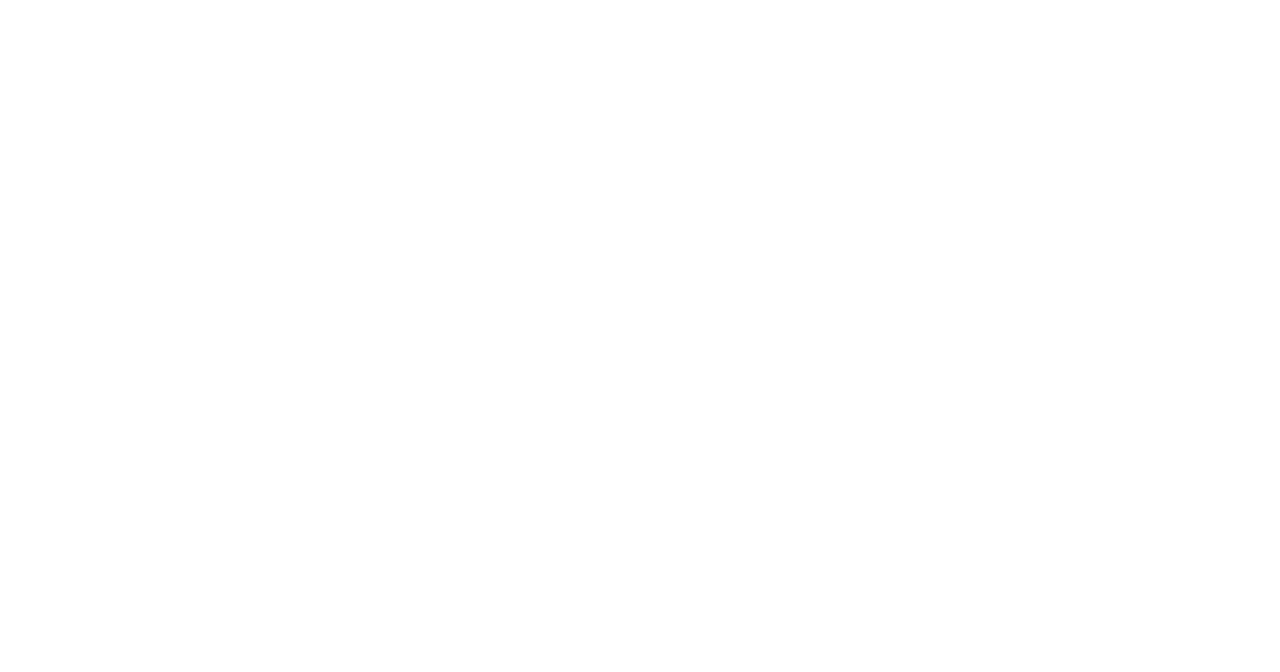
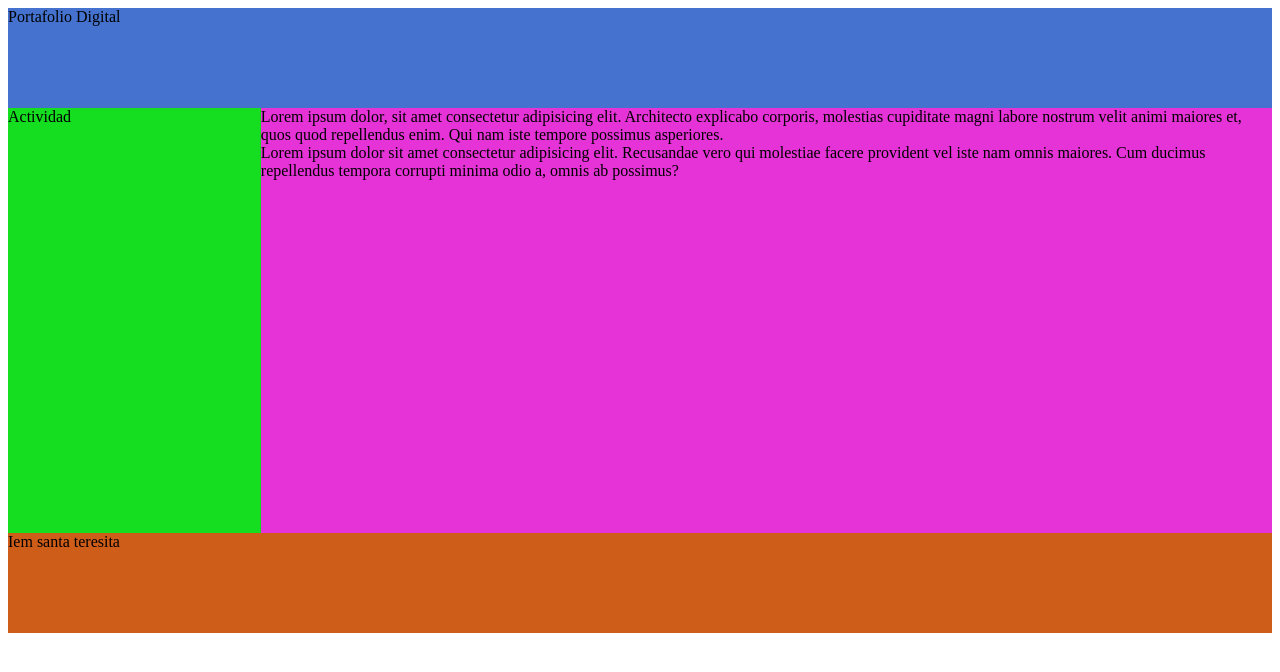
Before and after one commit to AndreaOrtega2007/curso-html-1, a plain HTML site: page 11/index.html in a window 1280 px wide. Drawn offline with Linux system fonts and the light colour scheme.

Commit message:
Modificado index CSS

```diff
--- a/11/index.html
+++ b/11/index.html
@@ -4,8 +4,31 @@
     <meta charset="UTF-8">
     <meta name="viewport" content="width=device-width, initial-scale=1.0">
     <title>Document</title>
+    <style>
+        #Encabezado{width: 100%; height: 100px; background:#4572ce; }
+        #Menu{
+            width: 20%; height: 425px; background:#15dd1f;
+            position: relative;display:inline-block;
+        }
+        #Contenido1{ width: 79%;height: 425px; background:#e633d7;  position: absolute;display:inline-block}
+        #Piedepagina{width: 100%; height:100px;display:bottom; background:#cf5d1a}
+    </style>
 </head>
 <body>
+    <div id="Encabezado"> Portafolio Digital</div>
+    <div id="Menu">Actividad</div>
+    <div id="Contenido1">
+        <div>Lorem ipsum dolor, sit amet consectetur adipisicing elit. Architecto explicabo corporis, molestias
+            cupiditate
+            magni labore nostrum
+            velit animi maiores et, quos quod repellendus enim. Qui nam iste tempore possimus asperiores. </div>
+
+        <div>Lorem ipsum dolor sit amet consectetur adipisicing elit. Recusandae vero qui molestiae facere provident vel
+            iste nam omnis maiores.
+            Cum ducimus repellendus tempora corrupti minima odio a, omnis ab possimus?</div>
+    </div>
+    <div id="Piedepagina">Iem santa teresita</div>
 
 </body>
+
 </html>
```
Also changed, not shown: 11/Semana7/Ejemplo4.html (added, +16 -0 lines), 11/Semana7/Ejemplo5.html (added, +25 -0 lines), 1 other file.
